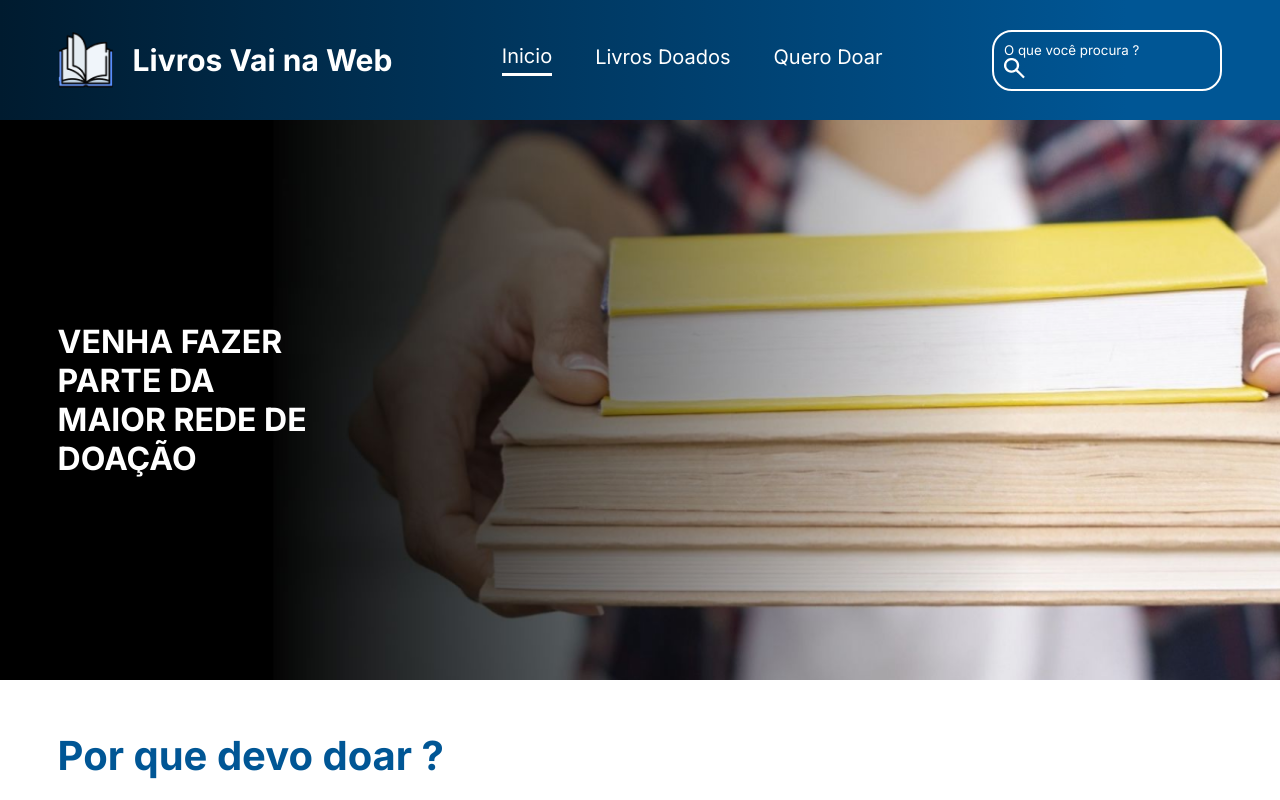
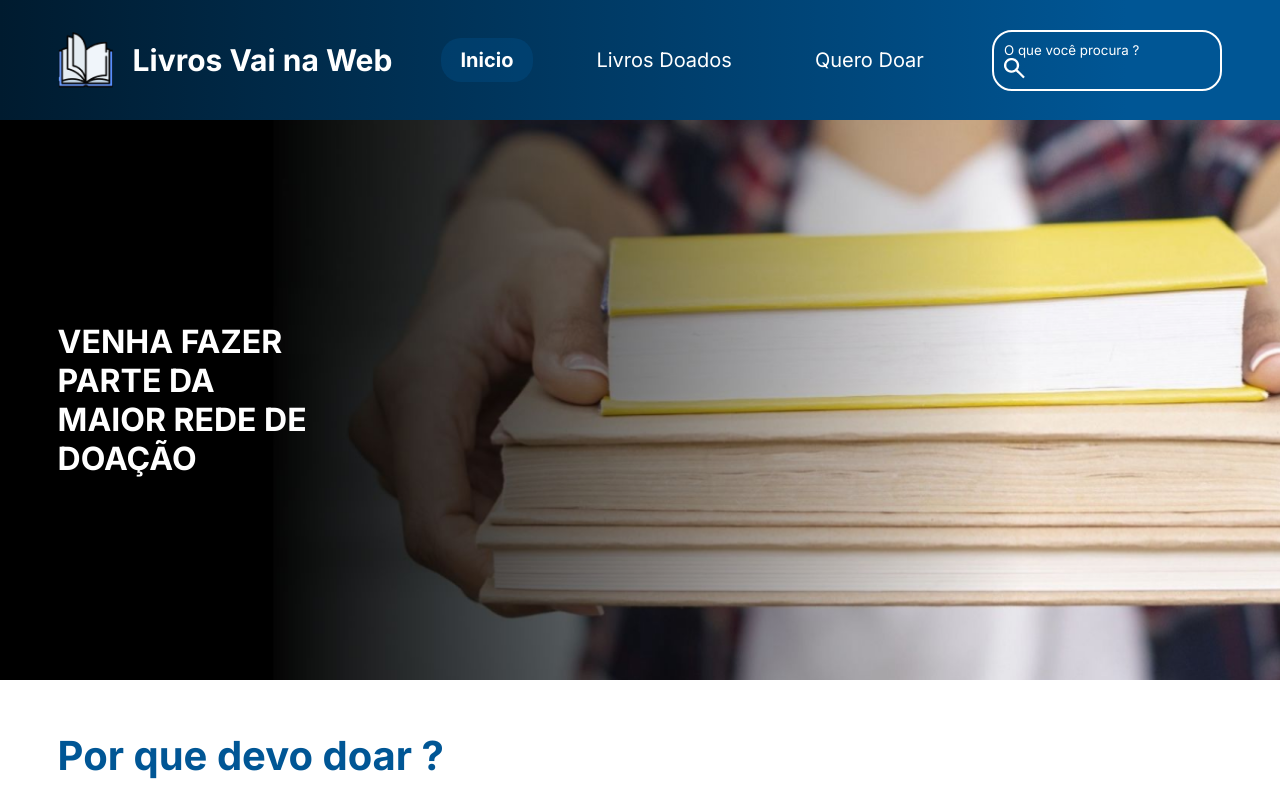
Before and after one commit to lucasssantos94/vnw-livros, a React (Vite) app: page / in a window 1280 px wide. Shown: the top 800 px of the page. Built offline with nearby package versions, Linux system fonts and the light colour scheme.

Commit message:
style: adjusted styles link active

```diff
--- a/src/components/FormSearch/index.jsx
+++ b/src/components/FormSearch/index.jsx
@@ -12,7 +12,7 @@ const FormSearch = ({ closeMenu }) => {
 
   const handleSubmit = (e) => {
     e.preventDefault();
-    navigate(`/pesquisa/${e.target[0].value.trim()}`);
+    navigate(`/livros/${e.target[0].value.trim()}`);
     setSearch("");
     closeMenu();
   };
--- a/src/components/Header/index.jsx
+++ b/src/components/Header/index.jsx
@@ -3,7 +3,7 @@ import { NavLink } from "react-router-dom";
 import Container from "../Container";
 import FormSearch from "../FormSearch";
 
-import Logo from "@assets/images/logo.png";
+import Logo from "@assets/images/icons/logo.png";
 import NavLinks from "../NavLinks";
 import MenuMobile from "../MenuMobile";
 
--- a/src/components/MenuMobile/styles.module.scss
+++ b/src/components/MenuMobile/styles.module.scss
@@ -46,7 +46,7 @@ body:has(.hamburguer.active) {
     background: global.$gradient;
     transition: right 0.3s ease;
     z-index: 1000;
-    padding: 2rem;
+    padding: 2rem 1rem;
     @include global.flex($direction: column, $gap: 4rem);
 
     &>form {
--- a/src/components/NavLinks/styles.module.scss
+++ b/src/components/NavLinks/styles.module.scss
@@ -4,21 +4,14 @@
     a {
         color: global.$light-color;
         font-size: 2rem;
+        padding: 1rem 2rem;
+        border-radius: 2rem;
 
+        &.active {
+            background-color: global.$bg-card;
+            font-weight: bold;
 
-        &::after {
-            content: "";
-            display: block;
-            width: 0;
-            height: 0.5px;
-            margin-top: 0.5rem;
-            background: global.$light-color;
-            transition: width .3s ease-in;
         }
 
-        &.active::after {
-            width: 100%;
-            border-bottom: 2px solid;
-        }
     }
 }
--- a/src/routes.jsx
+++ b/src/routes.jsx
@@ -14,9 +14,8 @@ const AppRoutes = () => {
         <Route path="/" element={<App />}>
           <Route index element={<HomePage />} />
           <Route path="/livros" element={<BooksPage />} />
+          <Route path="/livros/:title" element={<SearchPage />} />
           <Route path="/cadastro" element={<RegisterPage />} />
-          <Route path="/pesquisa/:title" element={<SearchPage />} />
-          <Route path="/pesquisa/:title" element={<SearchPage />} />
           <Route path="*" element={<NotFoundPage />} />
         </Route>
       </Routes>
```
Also changed, not shown: src/assets/images/icons/logo.png (renamed from src/assets/images/logo.png).
